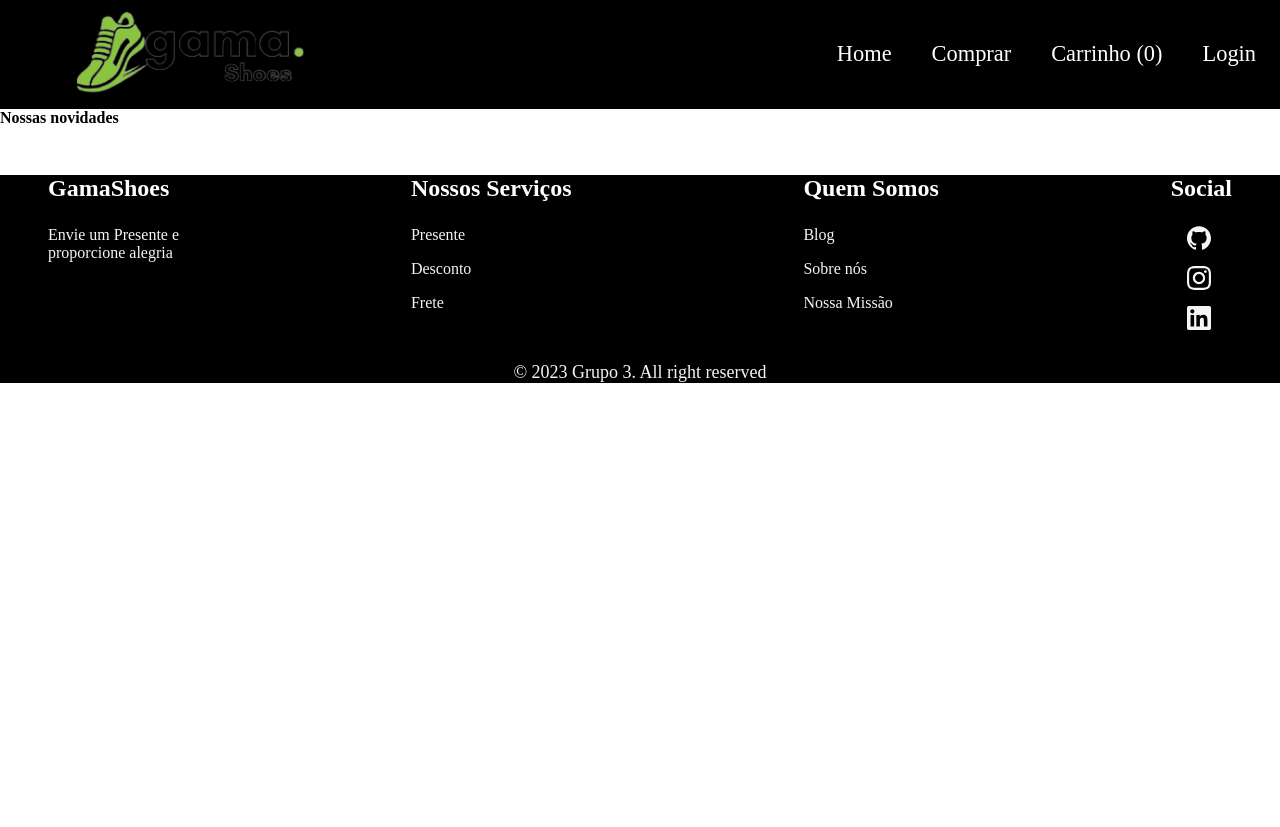
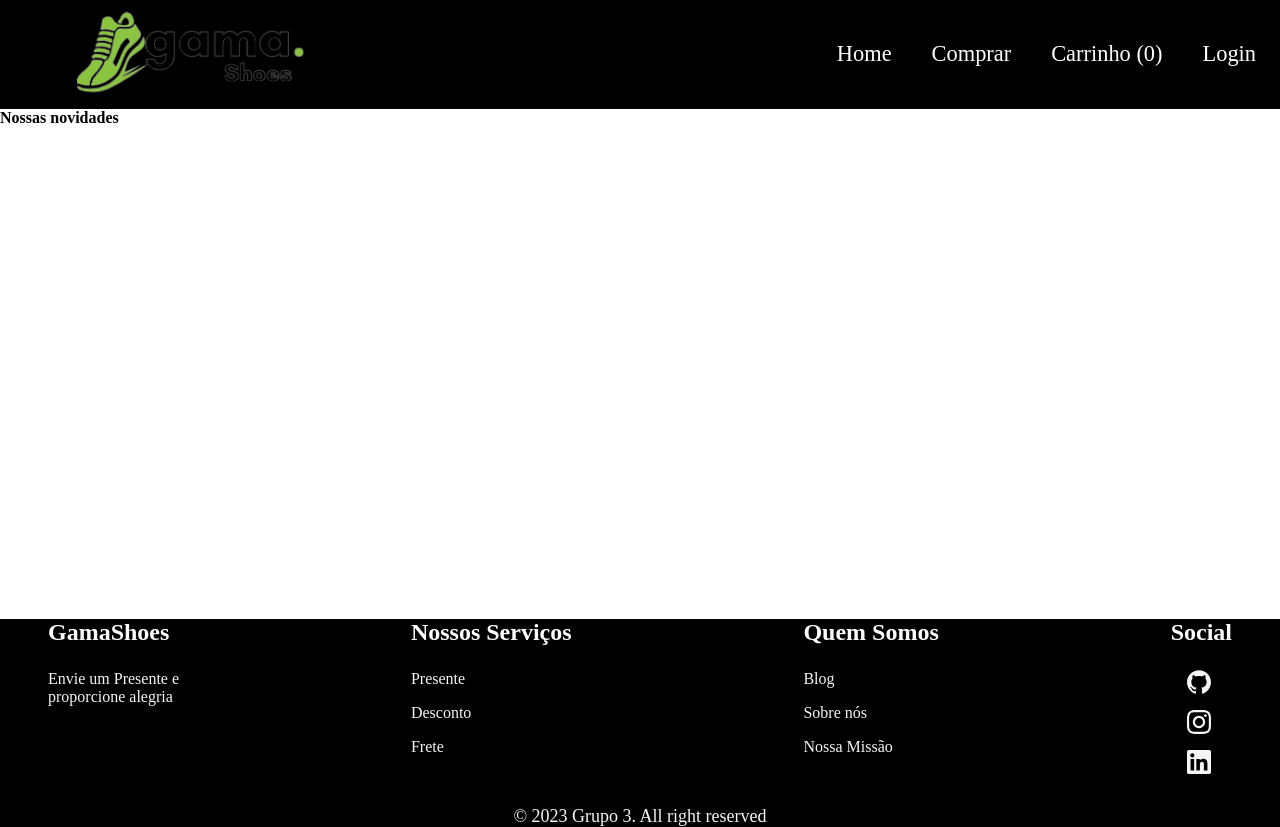
Before and after one commit to RennanLima21/GamaDesafioFinal-ShoesEcommerce, a React (Create React App) app: page / in a window 1280 px wide. Before the commit the page ends 800 px from the top, so only its background shows below. Built offline with nearby package versions, Linux system fonts and the light colour scheme.

Commit message:
direcionando footer

```diff
--- a/src/App.tsx
+++ b/src/App.tsx
@@ -2,8 +2,8 @@
  * Alterado por Lívia Alcântara da Silva
  *
  */
+import { Router } from './Router';
 import { BrowserRouter } from 'react-router-dom';
-import { Router } from './Router';
 import './styles/global.css';
 import Header from 'components/Header';
 import Footer from 'components/Footer';
--- a/src/components/Footer/footer.css
+++ b/src/components/Footer/footer.css
@@ -1,22 +1,14 @@
 .footer-section {
-
-
   color: whitesmoke;
   background-color: black;
   margin-top: 3rem;
 }
 .footer-container {
-
   flex-shrink: 0;
   display: flex;
   justify-content: space-between;
   column-gap: 1rem;
   padding: 0 3rem;
-}
-
-.footer-container {
-
-  grid-template-columns: repeat(auto-fit, minmax(220px, 1fr));
 }
 
 .footer-title {
--- a/src/pages/Inicio.tsx
+++ b/src/pages/Inicio.tsx
@@ -4,7 +4,7 @@
 
 export const Inicio = () => {
   return (
-    <div>
+    <div className="footer">
       <strong>Nossas novidades</strong>
     </div>
   );
--- a/src/styles/global.css
+++ b/src/styles/global.css
@@ -1,6 +1,9 @@
-*{
+* {
   margin: 0;
   padding: 0;
   box-sizing: border-box;
-
 }
+/* fazer componente para foter travar em baixo */
+.footer {
+  min-height: calc(100vh - 108.8px - 229px);
+}
```
